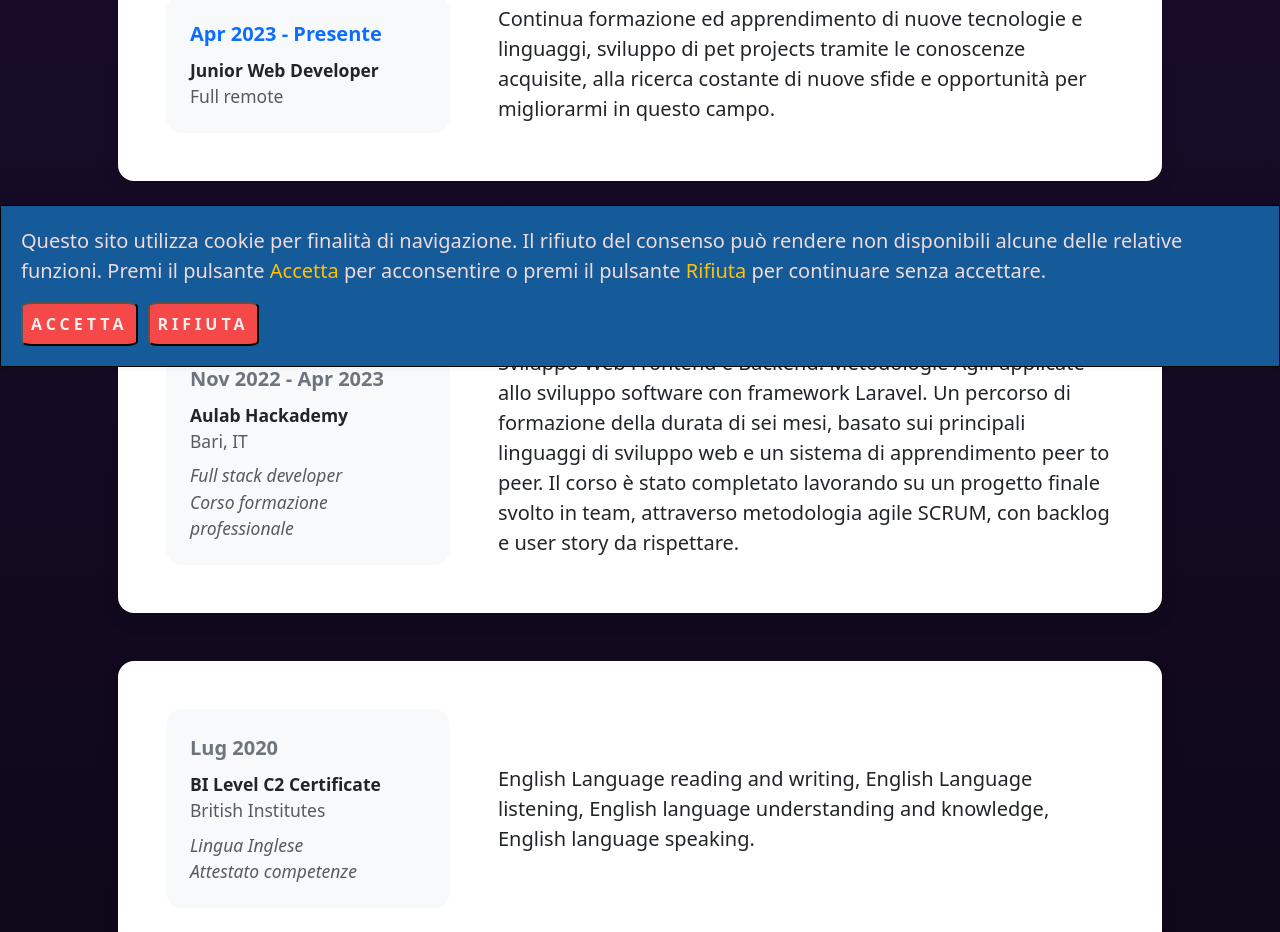
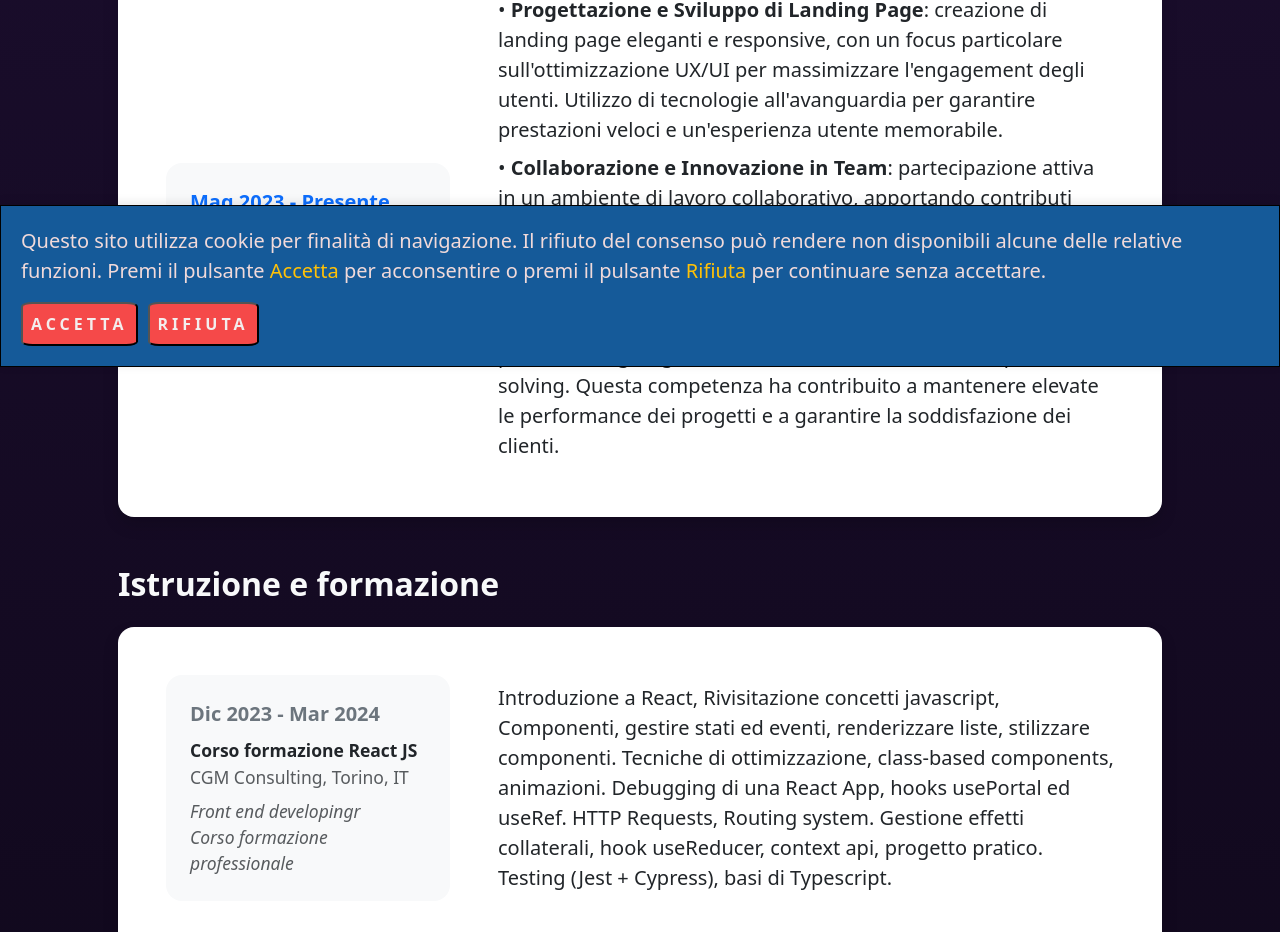
Before and after one commit to JarielGFox/neonsunset, a Vue app: page /resume in a window 1280 px wide. Shown: the part 333-1265 px from the top of the page. Built offline with nearby package versions, Linux system fonts and the light colour scheme.

Commit message:
Updating portfolio step 1

```diff
--- a/src/components/resume/Education.vue
+++ b/src/components/resume/Education.vue
@@ -9,6 +9,33 @@ export default {
 <template>
     <section>
         <ResumeTitle title="Istruzione e formazione" />
+        <!-- Education Card 0-->
+        <div class="card shadow border-0 rounded-4 mt-4 mb-5">
+            <div class="card-body p-5">
+                <div class="row align-items-center gx-5">
+                    <div class="col text-left fs-5 mb-4 mb-lg-0">
+                        <div class="bg-light p-4 rounded-4">
+                            <div class="text-secondary fw-bolder mb-2">Dic 2023 - Mar 2024</div>
+                            <div class="mb-2">
+                                <div class="small fw-bolder">Corso formazione React JS</div>
+                                <div class="small text-muted">CGM Consulting, Torino, IT</div>
+                            </div>
+                            <div class="fst-italic">
+                                <div class="small text-muted">Front end developingr</div>
+                                <div class="small text-muted">Corso formazione professionale</div>
+                            </div>
+                        </div>
+                    </div>
+                    <div class="col-lg-8 fs-5">
+                        <div>Introduzione a React, Rivisitazione concetti javascript, Componenti, gestire stati ed
+                            eventi, renderizzare liste, stilizzare componenti. Tecniche di ottimizzazione, class-based
+                            components, animazioni. Debugging di una React App, hooks usePortal ed useRef. HTTP
+                            Requests, Routing system. Gestione effetti collaterali, hook useReducer, context api,
+                            progetto pratico. Testing (Jest + Cypress), basi di Typescript.</div>
+                    </div>
+                </div>
+            </div>
+        </div>
         <!-- Education Card 1-->
         <div class="card shadow border-0 rounded-4 mt-4 mb-5">
             <div class="card-body p-5">
@@ -30,7 +57,8 @@ export default {
                         <div>Sviluppo Web Frontend e Backend. Metodologie Agili applicate allo sviluppo software con
                             framework Laravel. Un percorso di formazione della durata di sei mesi, basato sui principali
                             linguaggi di sviluppo web e un sistema di apprendimento peer to peer. Il corso è stato
-                            completato lavorando su un progetto finale svolto in team, attraverso metodologia agile SCRUM,
+                            completato lavorando su un progetto finale svolto in team, attraverso metodologia agile
+                            SCRUM,
                             con backlog e user story da rispettare.</div>
                     </div>
                 </div>
--- a/src/components/resume/Work.vue
+++ b/src/components/resume/Work.vue
@@ -9,15 +9,26 @@
                 <div class="row align-items-center gx-5">
                     <div class="col text-left fs-5 mb-4 mb-lg-0">
                         <div class="bg-light p-4 rounded-4">
-                            <div class="text-primary fw-bolder mb-2">Apr 2023 - Presente</div>
+                            <div class="text-primary fw-bolder mb-2">Mag 2023 - Presente</div>
                             <div class="small fw-bolder">Junior Web Developer</div>
                             <div class="small text-muted">Full remote</div>
                         </div>
                     </div>
                     <div class="col-lg-8 fs-5">
-                        <div>Continua formazione ed apprendimento di nuove tecnologie e linguaggi, sviluppo di pet projects
-                            tramite le conoscenze acquisite, alla ricerca costante di nuove sfide e opportunità per
-                            migliorarmi in questo campo.
+                        <div class="mb-2">• <strong>Progettazione e Sviluppo di Landing Page</strong>: creazione di
+                            landing page eleganti e responsive, con un focus particolare sull'ottimizzazione UX/UI per
+                            massimizzare l'engagement degli utenti. Utilizzo di tecnologie all'avanguardia per garantire
+                            prestazioni veloci e un'esperienza utente memorabile.
+                        </div>
+                        <div class="mb-2">• <strong>Collaborazione e Innovazione in Team</strong>: partecipazione attiva
+                            in un ambiente di lavoro collaborativo, apportando contributi significativi a progetti
+                            condivisi. Promozione di un approccio orientato alla soluzione che ha potenziato
+                            l'efficienza e la qualità del lavoro di squadra.
+                        </div>
+                        <div class="mb-2">• <strong>Analisi e Risoluzione Bug</strong>: Abile nell'identificazione
+                            rapida e precisa di bug, seguita da un'azione risolutiva tramite problem solving. Questa
+                            competenza ha contribuito a mantenere elevate le performance dei progetti e a garantire la
+                            soddisfazione dei clienti.
                         </div>
                     </div>
                 </div>
--- a/src/views/About.vue
+++ b/src/views/About.vue
@@ -22,10 +22,12 @@ export default {
             <p class="lead fw-light mb-4">Giovanni Crudele - <em>Where passion meets code.</em></p>
             <p class="text-pink-light">Web developer junior motivato e con capacità nel creare soluzioni innovative.
               Possiedo una solida base nello sviluppo front-end e back-end, sfruttando competenze in tecnologie <span
-                class="text-pink"><strong> PHP, MySQL, Laravel, HTML5, CSS3, JavaScript ES6, Vue.js e React.
-                </strong></span> Dimostro abilità nel gestire progetti complessi e mi impegno per l'apprendimento continuo
-              nel campo dello sviluppo web. Dotato di conoscenza approfondita della lingua Inglese per poter lavorare nel
-              mercato internazionale.</p>
+                class="text-pink"><strong> PHP, MySQL, JavaScript, HTML5, CSS3</strong></span> e conosco l'utilizzo di
+              framework e librerie tra cui <span class="text-pink"><strong>Vue.js e React </strong></span> per il
+              front-end, <span class="text-pink"><strong>Laravel PHP framework</strong></span> per il back-end.
+              Dimostro abilità nel gestire progetti complessi e mi impegno per l'apprendimento continuo
+              nel campo dello sviluppo web. Dotato di conoscenza <u>approfondita</u> della <strong>lingua
+                Inglese</strong> per poter lavorare nel mercato internazionale.</p>
             <div class="d-flex w-100 gap-3 justify-content-center fs-2">
               <a class="text-sea d-block" href="https://linkedin.com/in/giocrudele" title="Linkedin" target="_blank"><i
                   class="bi bi-linkedin"></i></a>
--- a/src/views/Home.vue
+++ b/src/views/Home.vue
@@ -15,10 +15,9 @@ export default {
 
 <template>
     <div id="home">
-        <Header></Header>
-        <About></About>
+        <Header />
+        <About />
     </div>
 </template>
 
-<style>
-</style>
+<style></style>
```
Also changed, not shown: src/components/resume/Skills.vue (+25 -14 lines), src/components/resume/typography/img/TW.svg (added), 1 other file (tests, documents, lock files or other folders).
